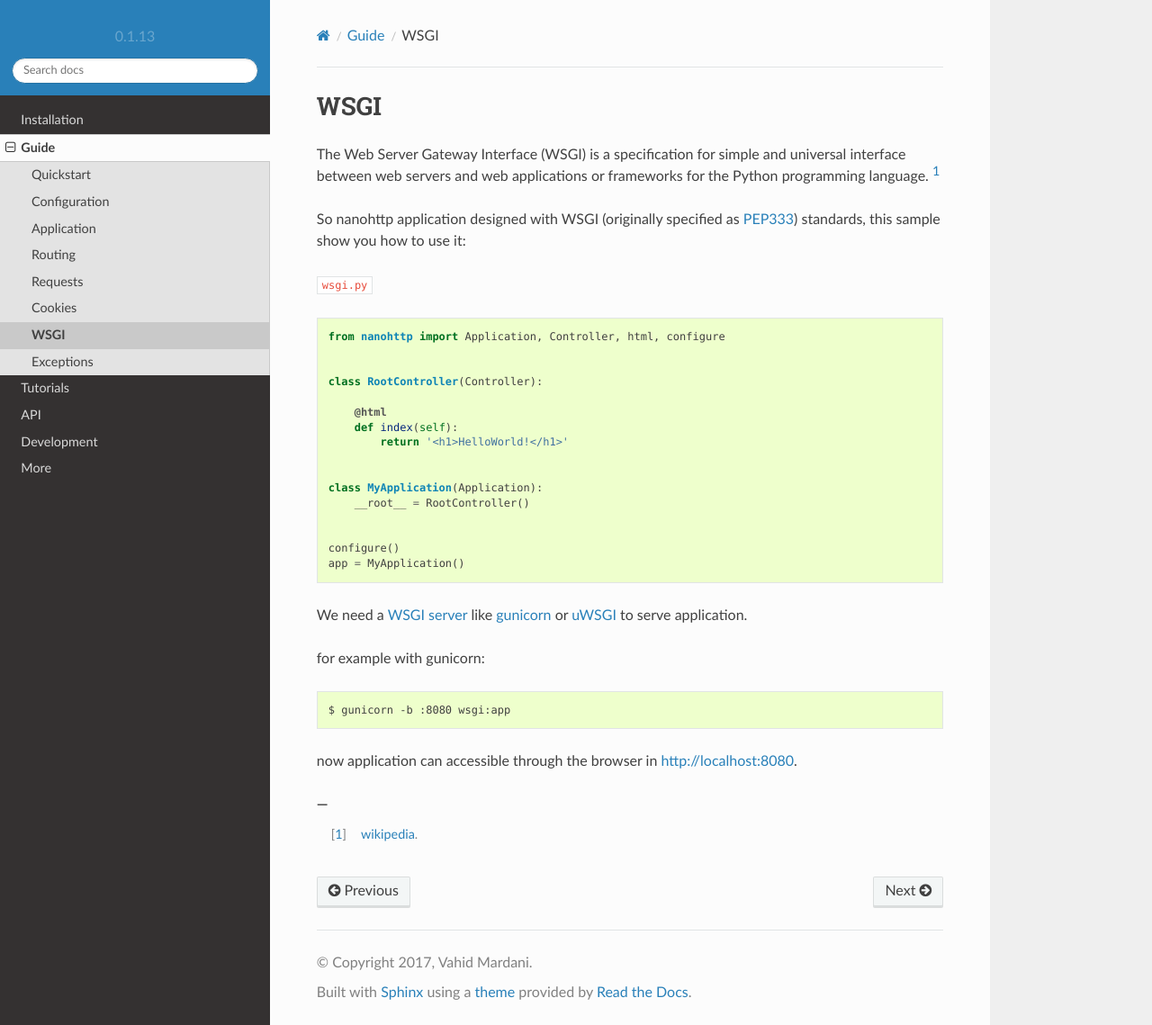
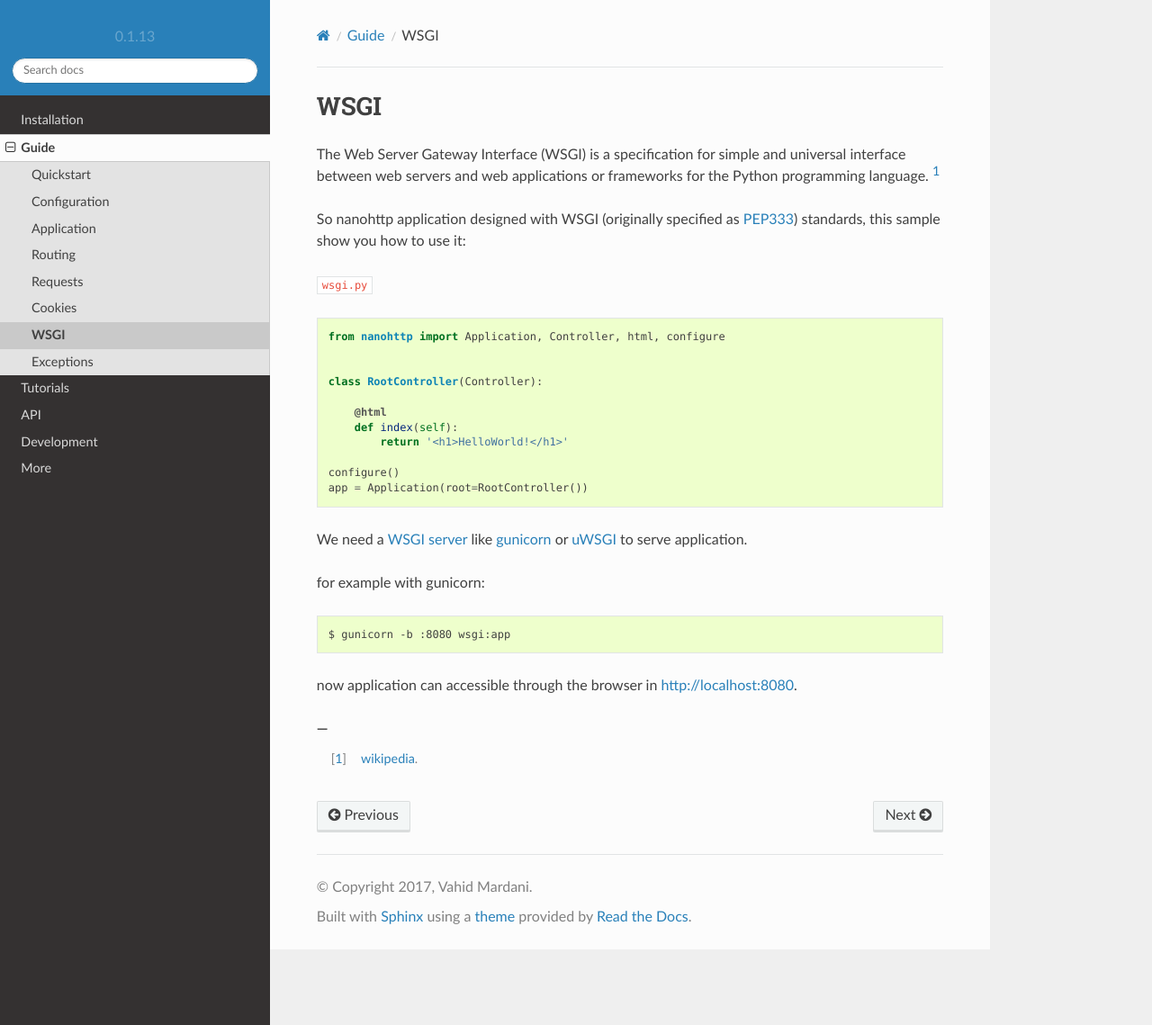
Before and after one commit to pylover/nanohttp, a Sphinx documentation site: the page built from sphinx/guide/wsgi.rst, in a window 1280 px wide and 1139 px high. Shown: the whole window at 90% size. Built offline with Sphinx 7.4.7 and the Read the Docs theme 2.0.0, drawn with Linux system fonts in a browser that asks for light colours.

Commit message:
Fix WSGI example

```diff
--- a/sphinx/guide/wsgi.rst
+++ b/sphinx/guide/wsgi.rst
@@ -22,13 +22,8 @@ this sample show you how to use it:
         def index(self):
             return '<h1>HelloWorld!</h1>'
 
-
-    class MyApplication(Application):
-        __root__ = RootController()
-
-
     configure()
-    app = MyApplication()
+    app = Application(root=RootController())
 
 
 We need a `WSGI server <https://www.fullstackpython.com/wsgi-servers.html>`_
```
